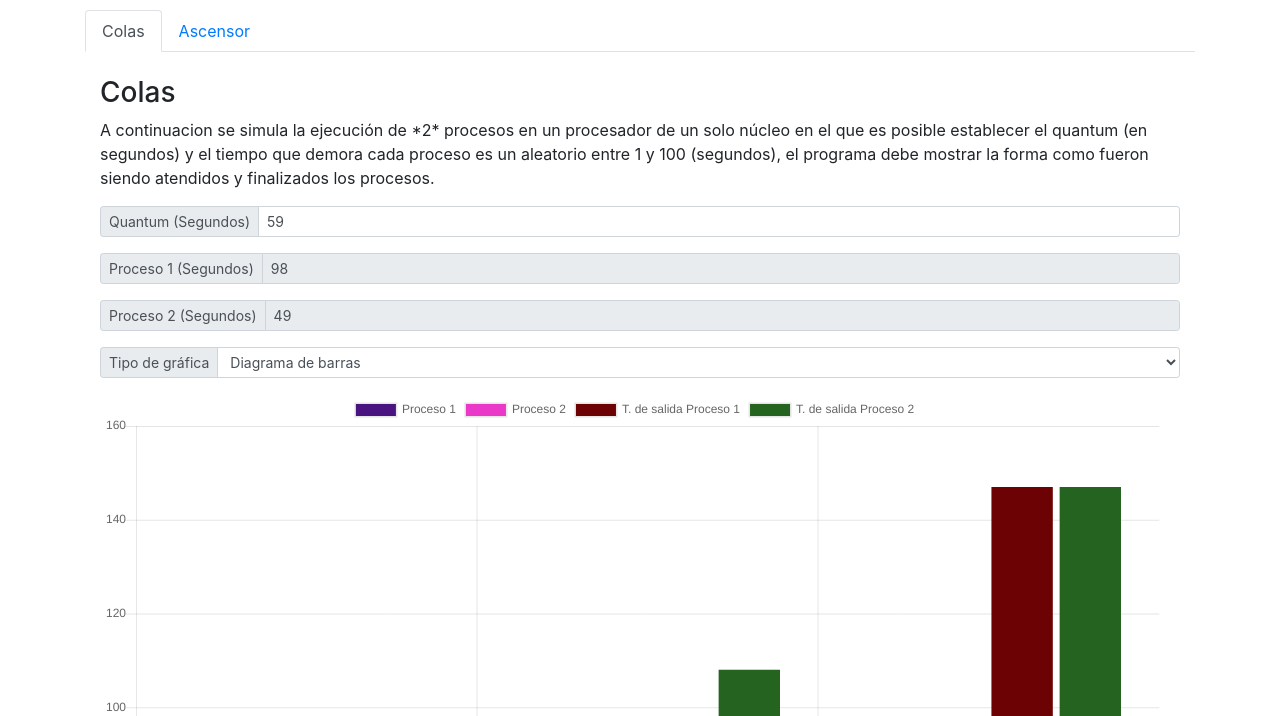
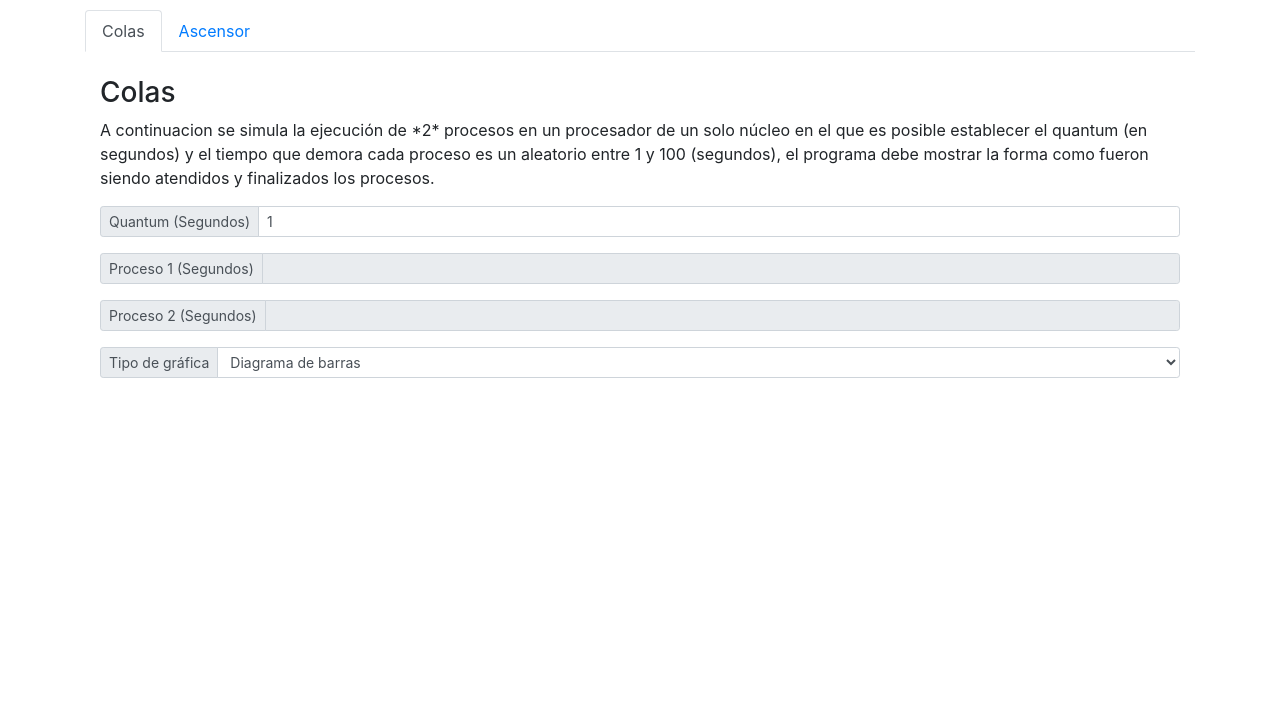
Before and after one commit to piiok/Simulacion1, a plain HTML site: page index.html in a window 1280 px wide. Shown: the part 84-800 px from the top of the page. Drawn offline with Linux system fonts and the light colour scheme.

Commit message:
Update index.html

```diff
--- a/index.html
+++ b/index.html
@@ -91,109 +91,5 @@
             </div>
             <br>
         </div>
-        <script>
-        // Retorna un entero aleatorio entre min (incluido) y max (excluido)
-        // ¡Usando Math.round() te dará una distribución no-uniforme!
-        function getRandomInt(min=1, max=100) {
-            return (Math.floor(Math.random() * (max - min)) + min);
-        }
-        function proceso2(q){
-            q=parseInt(q);
-            var grafica = document.getElementById('grafica1').innerHTML="<canvas id='canvas2' height='450' width='600'></canvas>";
-            var ctx1 = document.getElementById('canvas2').getContext('2d');
-            var capacidad = parseInt($("#capacidad").val());
-            var pisos = parseInt($("#pisos").val());
-            var config1 = configuracion2(ascensor(capacidad,pisos));
-            window.myLine = new Chart(ctx1, config1);
-
-        }
-
-
-        function proceso(q){
-            q=parseInt(q);
-            var grafica = document.getElementById('grafica').innerHTML="<canvas id='canvas1' height='450' width='600'></canvas>";
-            var ctx1 = document.getElementById('canvas1').getContext('2d');
-            var p1 = getRandomInt();
-            var p2 = getRandomInt();
-            $("#p1").val(""+p1);
-            $("#p2").val(""+p2);
-            var config1 = configuracion(roundRobin(q,p1,p2));
-            window.myLine = new Chart(ctx1, config1);
-
-        }
-
-		function configuracion2(labels,a){
-            return {
-                type: 'horizontalBar',
-                data: {
-                    labels: labels,
-                    // backgroundColor: color(window.chartColors.red).alpha(0.5).rgbString(),
-                    datasets: [{
-                        label: 'Proceso 1',
-                        fill: false,
-                        data: a
-                    }]
-                },
-                options: {
-                    scales: {
-                        yAxes: [{
-                            display: true,
-                            ticks: {
-                                min:1
-                            }
-                        }]
-                    }
-                }
-            };
-        }
-
-        function configuracion(r){
-            return {
-
-                type: "bar",
-                data: {
-                    labels: r[0],
-                    datasets: [{
-                        label: 'Proceso 1',
-                        backgroundColor: '#49147F',
-                        fill: false,
-                        data: r[1][0]
-                    },{
-                        label: 'Proceso 2',
-                        backgroundColor: '#EA38C9',
-                        fill: false,
-                        data: r[1][1]
-                    },{
-                        label: 'T. de salida Proceso 1',
-                        backgroundColor: '#6D0204',
-                        fill: false,
-                        data: r[1][2]
-                    },{
-                        label: 'T. de salida Proceso 2',
-                        backgroundColor: '#246420',
-                        fill: false,
-                        data: r[1][3]
-                    }]
-                },
-                options: {
-                    scales: {
-                        yAxes: [{
-                            display: true,
-                            ticks: {
-                                beginAtZero: true,
-                            }
-                        }]
-                    }
-                }
-            };
-        }
-
-		window.onload = function() {
-            var q = getRandomInt();
-            $("#quantum").val(""+q);
-            proceso(q);
-		};
-
-        </script>
     </body>
 </html>
```
